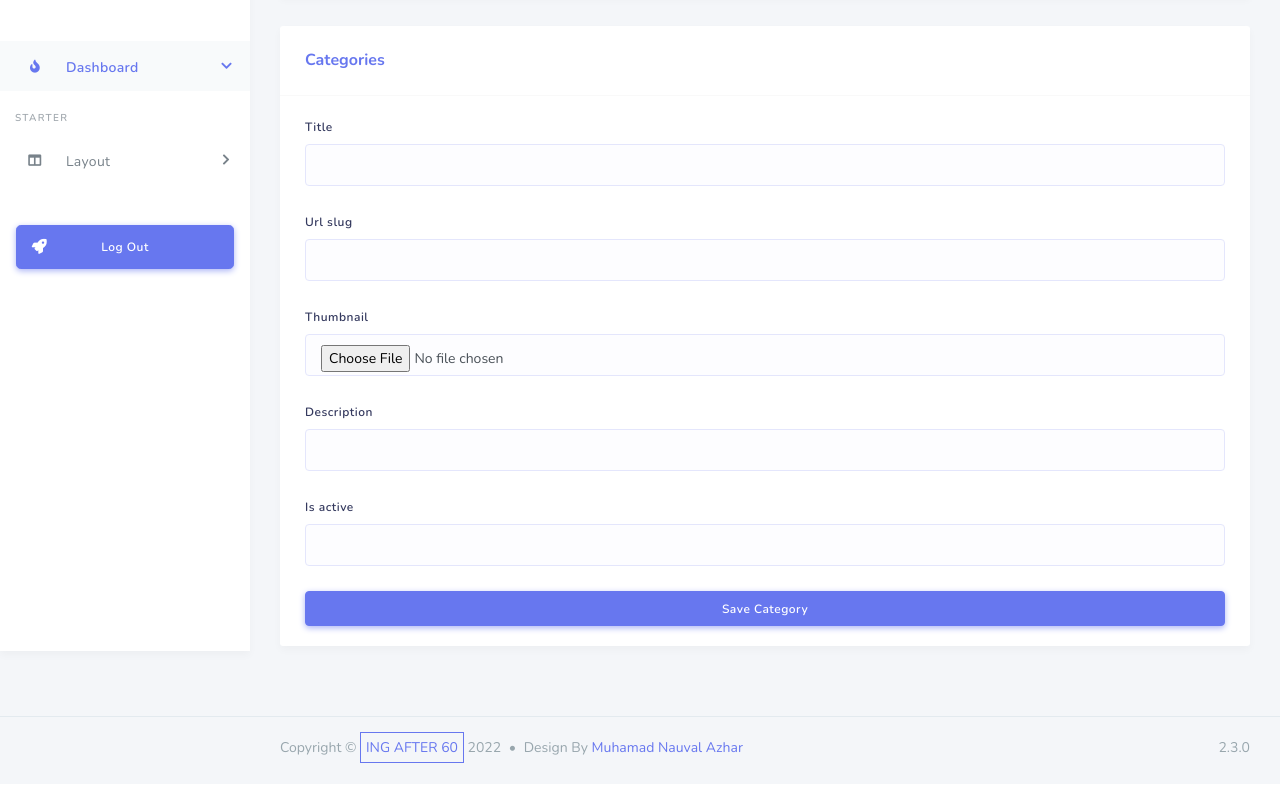
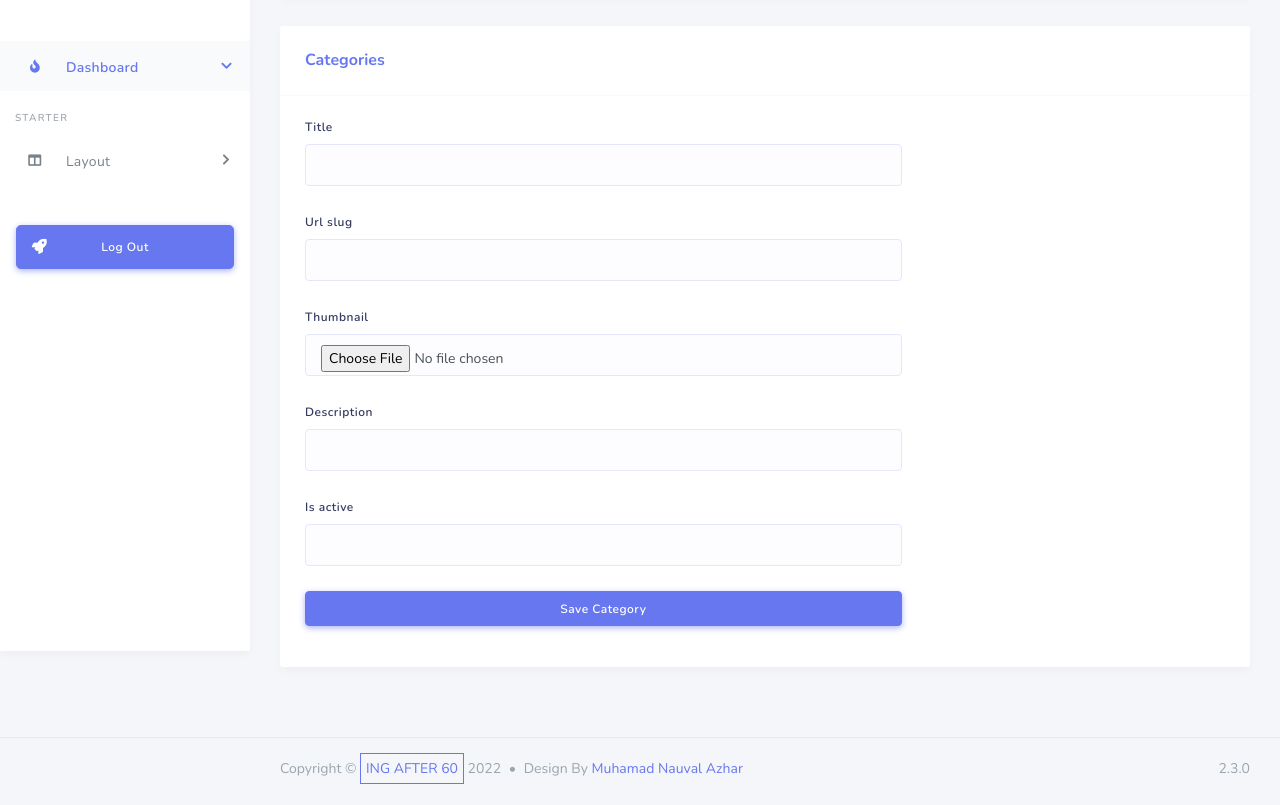
Before and after one commit to gurnitha/DJANGO-CLONE-AMAZON-USING-DJANGO-V3.2, a Django app: page /dashboard/categories/create in a window 1280 px wide. Shown: the part 149-954 px from the top of the page. Before the commit the page ends 912 px from the top, so only its background shows below. Run offline with Django 3.2, Linux system fonts and the light colour scheme; some libraries are stand-ins or nearby versions.

Commit message:
5.11 Customizing the Category Create form width

```diff
--- a/apps/main/templates/template_admin/category_create.html
+++ b/apps/main/templates/template_admin/category_create.html
@@ -24,7 +24,8 @@ Category Create
 			<div class="card-header">
 				<h4>Categories</h4>
 			</div>
-			<div class="card-body">
+
+			<div class="card-body col-8 col-md-8 col-lg-8">
 				<form method="POST" enctype="multipart/form-data">
 					{% csrf_token %}
 					{% for field in form %}
@@ -48,7 +49,7 @@ Category Create
 					{% endfor %}
 					<button
 						type="submit"
-						class="btn btn-primary btn-block">Save Category</button>
+						class="btn btn-primary btn-block">Save Category</button><br>
 				</form>
 			</div>
 		</div>
```
Also changed, not shown: README.md.
